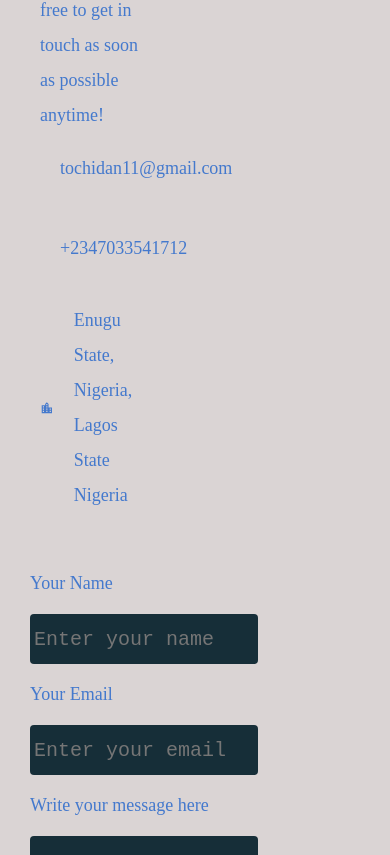
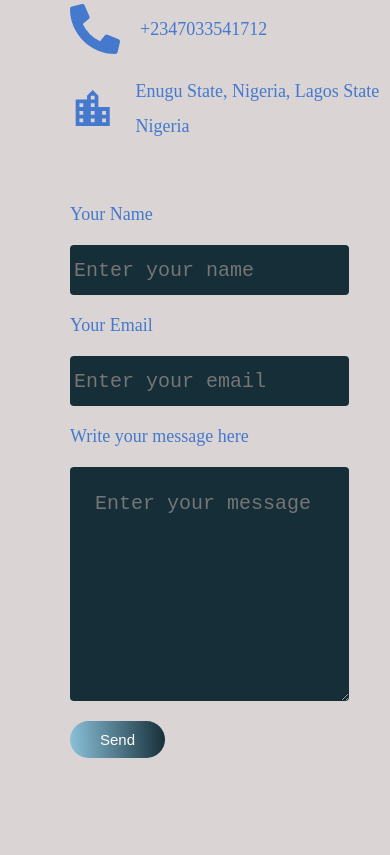
Before and after one commit to DaniTechdev/MyPortfolio-Natochi-, a Next.js app: page / in a window 390 px wide. Shown: the part 7489-8344 px from the top of the page. Built offline with nearby package versions, Linux system fonts and the light colour scheme.

Commit message:
Responsive view updateg

```diff
--- a/Components/Contact/Contact.module.css
+++ b/Components/Contact/Contact.module.css
@@ -175,6 +175,7 @@
   .contact_section {
     display: flex;
     gap: 20px;
+    width: 100%;
   }
 
   .contact_left {
@@ -193,19 +194,37 @@
     -webkit-background-clip: text;
     -webkit-text-fill-color: transparent;
   }
+
+  .contact_details {
+    display: flex;
+    flex-direction: column;
+    width: 100%;
+    gap: 20px;
+    color: var(--text);
+    padding-left: 30px;
+
+    font-size: 22px;
+  }
+
+  .contact_detail {
+    display: flex;
+    align-items: center;
+    gap: 20px;
+  }
   .contact_right {
     display: flex;
     flex-direction: column;
     align-items: start;
     gap: 20px;
-    width: 65%;
+    width: 100%;
+    padding: 0 40px;
   }
 
   .contact_right input {
     border: none;
-    width: 90%;
-    height: 70px;
-    padding-left: 20px;
+    width: 70%;
+    height: 60px;
+    /* padding-left: 20px; */
     border-radius: 4px;
     background: rgb(22, 46, 56);
     color: var(--text);
@@ -229,9 +248,10 @@
 @media (max-width: 768px) {
   .contact {
     gap: 50px;
-    margin: 50px 70px;
+    margin: 50px 0px;
     /* align-items: start; */
     margin-top: 100px;
+    /* border: 1px solid blue; */
   }
 
   .contact_title h1 {
@@ -254,6 +274,14 @@
 
   .contact_section {
     flex-direction: column;
+  }
+  .contact_left {
+    display: flex;
+    flex-direction: column;
+    gap: 25px;
+    width: 100%;
+    padding: 10px;
+    align-items: center;
   }
 
   .contact_left h1 {
@@ -278,7 +306,7 @@
   }
 
   .contact_right textarea {
-    width: 95%;
+    width: 100%;
     font-size: 20px;
   }
   .contact_submit {
```
